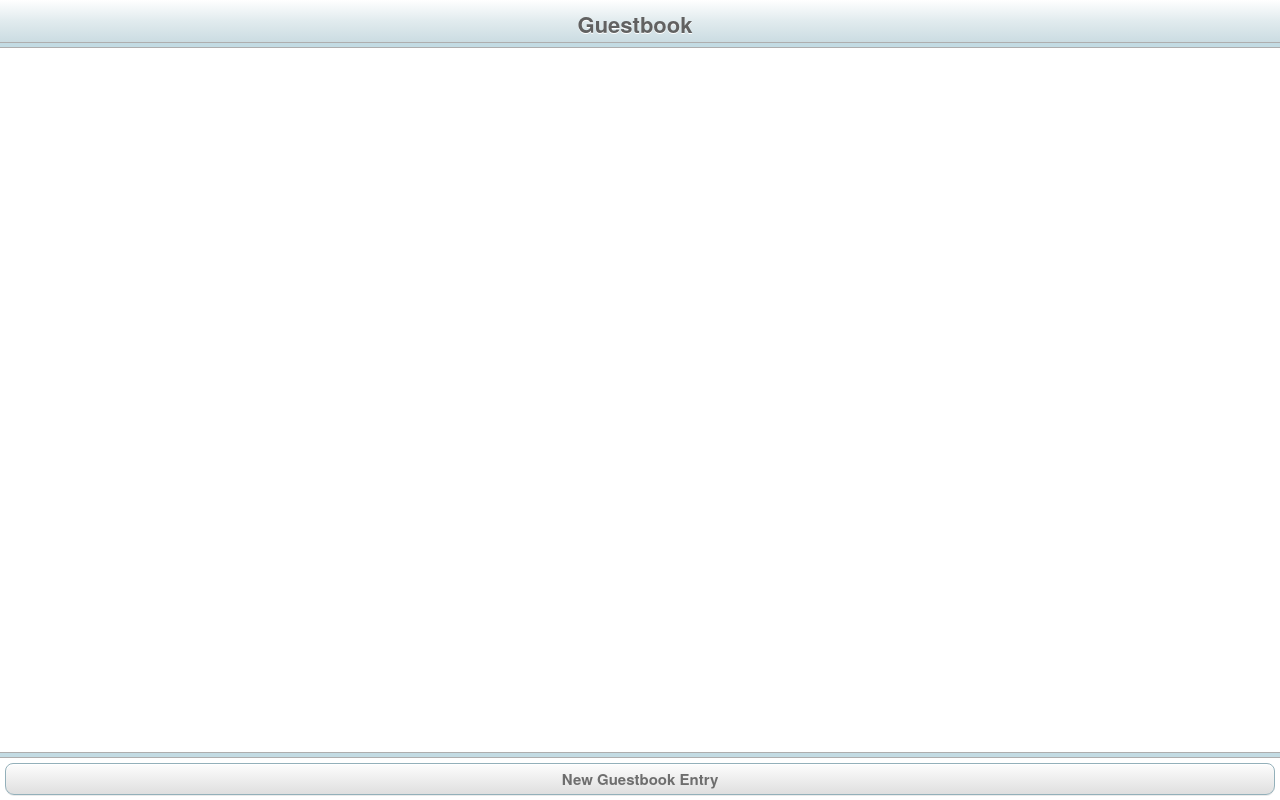
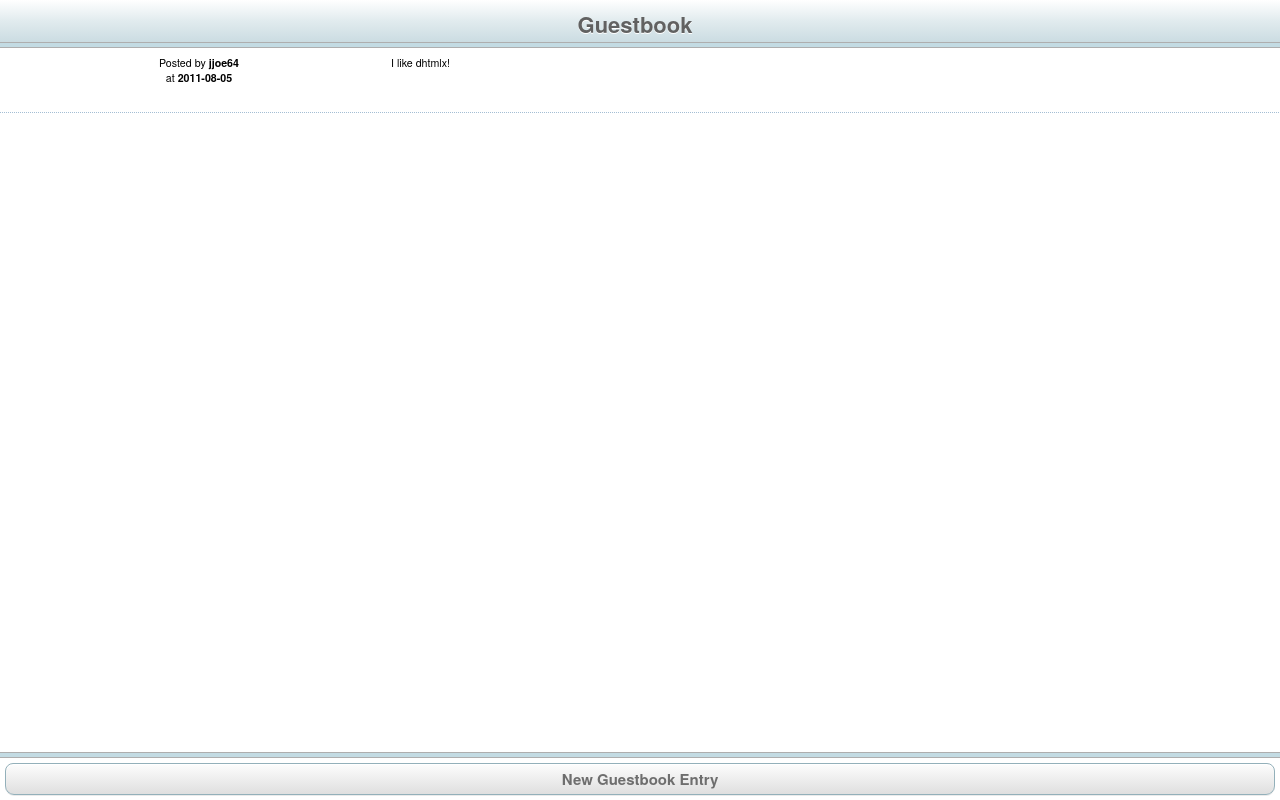
Before and after one commit to jjoe64/dhtmlx-guestbook, a plain HTML site: page index.html in a window 1280 px wide. Drawn offline with Linux system fonts and the light colour scheme.

Commit message:
DataView shows a static guestbook entry

```diff
--- a/index.html
+++ b/index.html
@@ -6,9 +6,15 @@
 		<script src="codebase/touchui.js" type="text/javascript"></script>
 	</head>
 	<body>
+		<div id="tpl_container_index" style="display:none">
+			<div style="float:left; width:30%; text-align:center">Posted by <b>#nickname#</b><br/>at <b>#createDate#</b></div>
+			<div style="float:right; width:70%">#content#</div>
+			<div style="clear:both"></div>
+		</div>
+
 		<script type="text/javascript" charset="utf-8">
 			var ui_guestbook_index = {
-				id: 'app', view: 'layout', height: 482, width: 322,
+				id: 'app', view: 'layout',
 				rows: [
 					{
 						view: 'layout', type: 'wide',
@@ -19,10 +25,20 @@
 									{view: 'label', label: 'Guestbook', id: 'control_label_2'}
 								], id: 'toolbar_2'
 							}, {
-								view: 'dataview', template: '<span class=\'dhx_strong\'>#Maintainer#</span>#Package# <span class=\'dhx_light\'>#Version#</span>', select: 'single',
-								type: {height: 35, width: 137, padding: 7, margin: 0},
-								id: 'dataview_2', datatype: 'json'/*, url: './data/sample_dataview.json'*/
-							}, {view: 'button', label: 'New Guestbook Entry', id: 'control_button_3'}
+								view: 'dataview',
+								template: 'html->tpl_container_index',
+								select: 'single',
+								type: {height: 50, width: '100%', padding: 7, margin: 0},
+								id: 'dataview_2',
+								datatype: 'json',
+								data: [
+									{nickname: 'jjoe64', createDate: '2011-08-05', content: 'I like dhtmlx!'}
+								]
+							}, {
+								view: 'button',
+								label: 'New Guestbook Entry',
+								id: 'control_button_3'
+							}
 						], id: 'layout_2'
 					}
 				]
```
